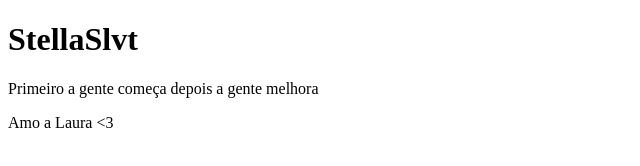
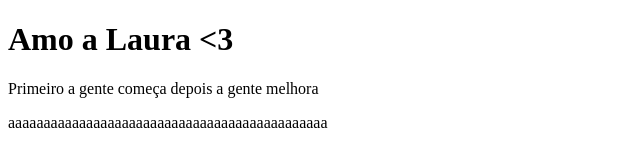
Before and after one commit to rhania2922/rhaniavycas.top, a plain HTML site: page index.html in a window 1280 px wide. Shown: the whole page, without its empty margins (0-640 px from the left). Drawn offline with Linux system fonts and the light colour scheme.

Commit message:
Update index.html

```diff
--- a/index.html
+++ b/index.html
@@ -1,13 +1,13 @@
  <!DOCTYPE html>
 <html>
 <head>
-<title>Page Title</title>
+<title>Stella Slvt</title>
 </head>
 <body>
 
-<h1>StellaSlvt</h1>
+<h1>Amo a Laura <3</h1>
 <p>Primeiro a gente começa depois a gente melhora</p>
- <p>Amo a Laura <3</p>
+ <p>aaaaaaaaaaaaaaaaaaaaaaaaaaaaaaaaaaaaaaaaaaaaa</p>
 
 </body>
 </html>
```
